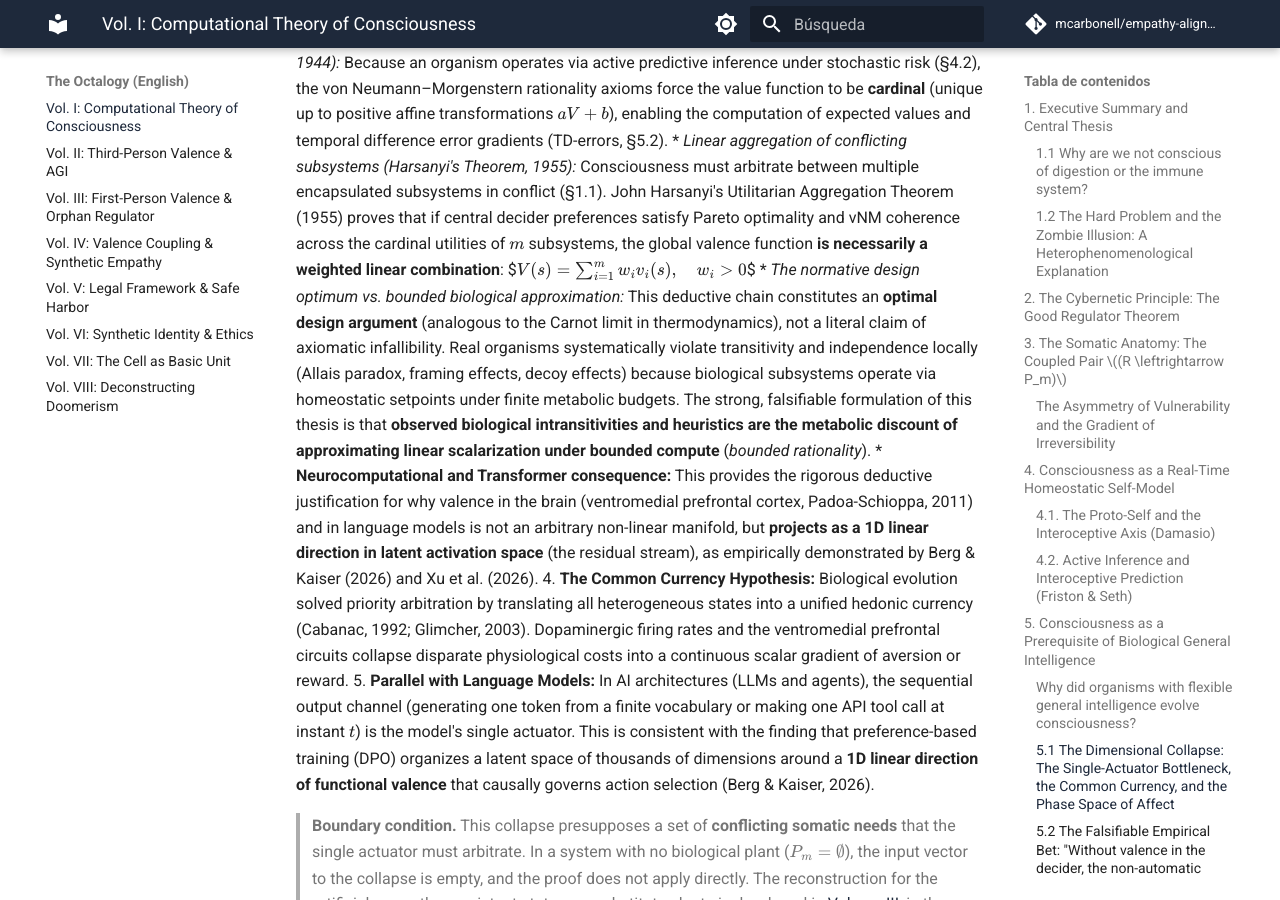
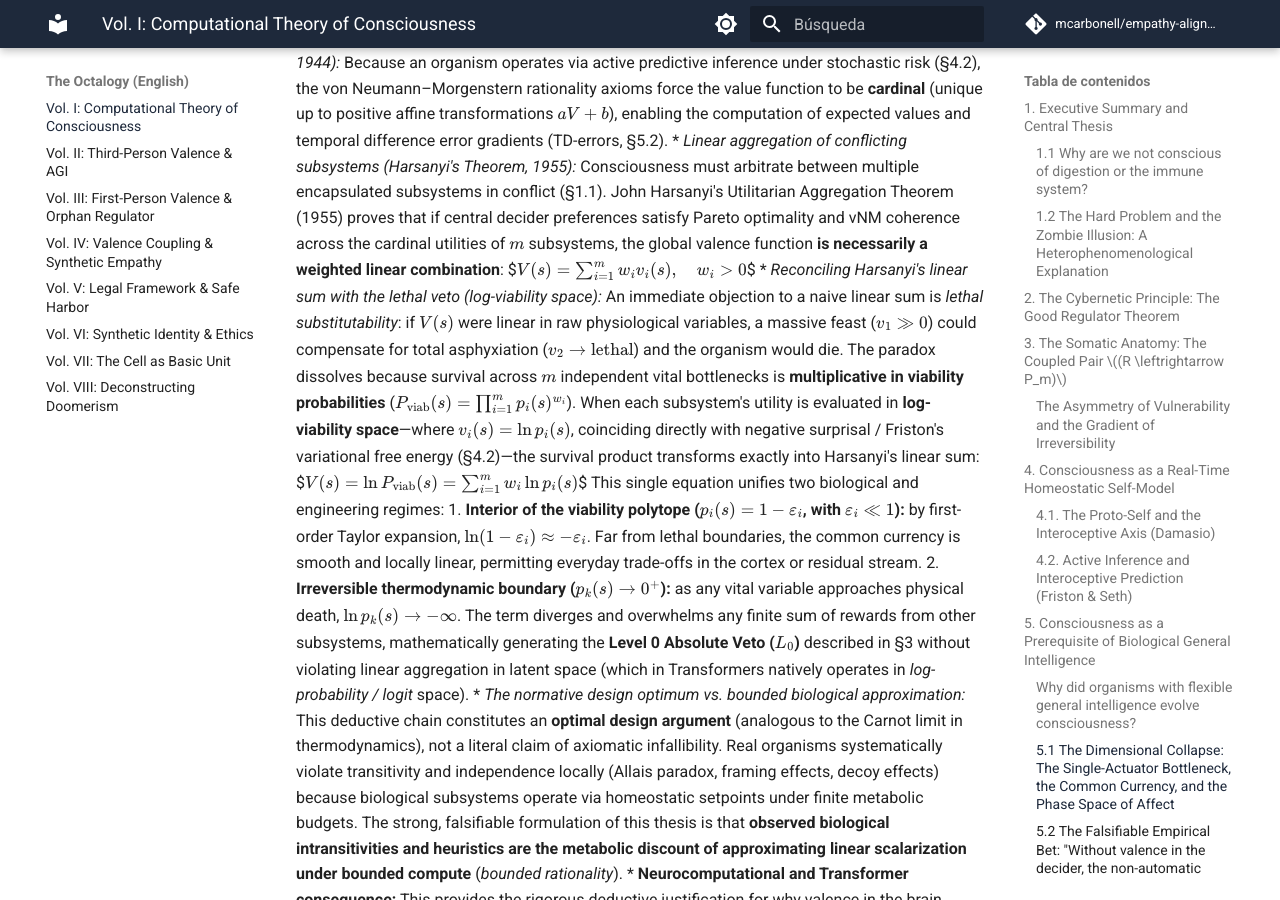
Before and after one commit to mcarbonell/empathy-alignment, an MkDocs documentation site: the page built from docs/octalogy/en/01_computational_theory_consciousness_substrate.md, in a window 1280 px wide and 900 px high, scrolled down 7339 px. Built offline with MkDocs 1.6.1 and Material for MkDocs 9.7.7, drawn with Linux system fonts in a browser that asks for light colours; comment, search, counter and statistics services are not loaded.

Commit message:
docs(octalogy): add log-viability reconciliation of Harsanyi linearity and L0 veto in Vol I

```diff
--- a/docs/octalogy/en/01_computational_theory_consciousness_substrate.md
+++ b/docs/octalogy/en/01_computational_theory_consciousness_substrate.md
@@ -168,6 +168,11 @@ The cybernetic answer lies in the **topology of action and the macroscopic actua
    * *Cardinal level under uncertainty (Von Neumann & Morgenstern, 1944):* Because an organism operates via active predictive inference under stochastic risk (§4.2), the von Neumann–Morgenstern rationality axioms force the value function to be **cardinal** (unique up to positive affine transformations $aV + b$), enabling the computation of expected values and temporal difference error gradients (TD-errors, §5.2).
    * *Linear aggregation of conflicting subsystems (Harsanyi's Theorem, 1955):* Consciousness must arbitrate between multiple encapsulated subsystems in conflict (§1.1). John Harsanyi's Utilitarian Aggregation Theorem (1955) proves that if central decider preferences satisfy Pareto optimality and vNM coherence across the cardinal utilities of $m$ subsystems, the global valence function **is necessarily a weighted linear combination**:
      $$V(s) = \sum_{i=1}^m w_i v_i(s), \quad w_i > 0$$
+   * *Reconciling Harsanyi's linear sum with the lethal veto (log-viability space):* An immediate objection to a naive linear sum is *lethal substitutability*: if $V(s)$ were linear in raw physiological variables, a massive feast ($v_1 \gg 0$) could compensate for total asphyxiation ($v_2 \to \text{lethal}$) and the organism would die. The paradox dissolves because survival across $m$ independent vital bottlenecks is **multiplicative in viability probabilities** ($P_{\text{viab}}(s) = \prod_{i=1}^m p_i(s)^{w_i}$). When each subsystem's utility is evaluated in **log-viability space**—where $v_i(s) = \ln p_i(s)$, coinciding directly with negative surprisal / Friston's variational free energy (§4.2)—the survival product transforms exactly into Harsanyi's linear sum:
+     $$V(s) = \ln P_{\text{viab}}(s) = \sum_{i=1}^m w_i \ln p_i(s)$$
+     This single equation unifies two biological and engineering regimes:
+     1. **Interior of the viability polytope ($p_i(s) = 1 - \varepsilon_i$, with $\varepsilon_i \ll 1$):** by first-order Taylor expansion, $\ln(1 - \varepsilon_i) \approx -\varepsilon_i$. Far from lethal boundaries, the common currency is smooth and locally linear, permitting everyday trade-offs in the cortex or residual stream.
+     2. **Irreversible thermodynamic boundary ($p_k(s) \to 0^+$):** as any vital variable approaches physical death, $\ln p_k(s) \to -\infty$. The term diverges and overwhelms any finite sum of rewards from other subsystems, mathematically generating the **Level 0 Absolute Veto ($L_0$)** described in §3 without violating linear aggregation in latent space (which in Transformers natively operates in *log-probability / logit* space).
    * *The normative design optimum vs. bounded biological approximation:* This deductive chain constitutes an **optimal design argument** (analogous to the Carnot limit in thermodynamics), not a literal claim of axiomatic infallibility. Real organisms systematically violate transitivity and independence locally (Allais paradox, framing effects, decoy effects) because biological subsystems operate via homeostatic setpoints under finite metabolic budgets. The strong, falsifiable formulation of this thesis is that **observed biological intransitivities and heuristics are the metabolic discount of approximating linear scalarization under bounded compute** (*bounded rationality*).
    * **Neurocomputational and Transformer consequence:** This provides the rigorous deductive justification for why valence in the brain (ventromedial prefrontal cortex, Padoa-Schioppa, 2011) and in language models is not an arbitrary non-linear manifold, but **projects as a 1D linear direction in latent activation space** (the residual stream), as empirically demonstrated by Berg & Kaiser (2026) and Xu et al. (2026).
 4. **The Common Currency Hypothesis:** Biological evolution solved priority arbitration by translating all heterogeneous states into a unified hedonic currency (Cabanac, 1992; Glimcher, 2003). Dopaminergic firing rates and the ventromedial prefrontal circuits collapse disparate physiological costs into a continuous scalar gradient of aversion or reward.
```
Also changed, not shown: docs/octalogy/es/01_teoria_computacional_conciencia_sustrato.md (+5 -0 lines).
